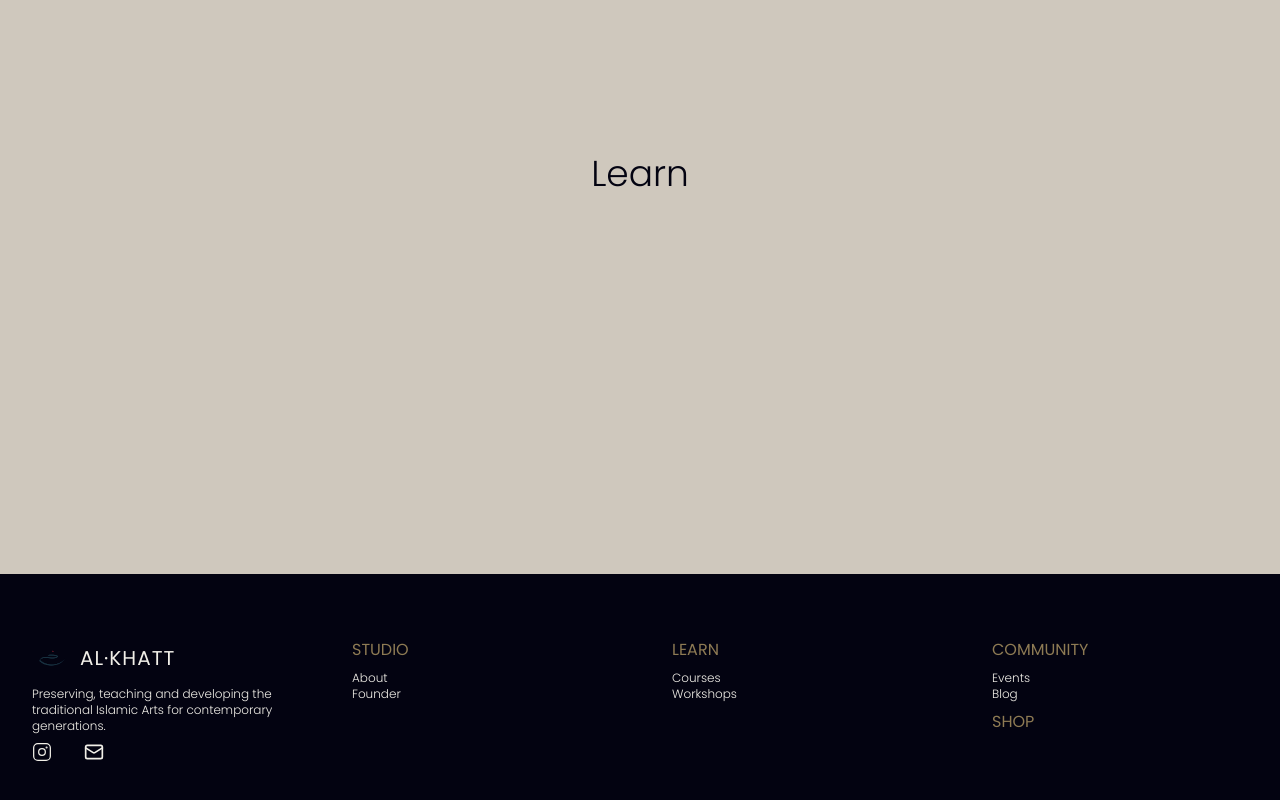
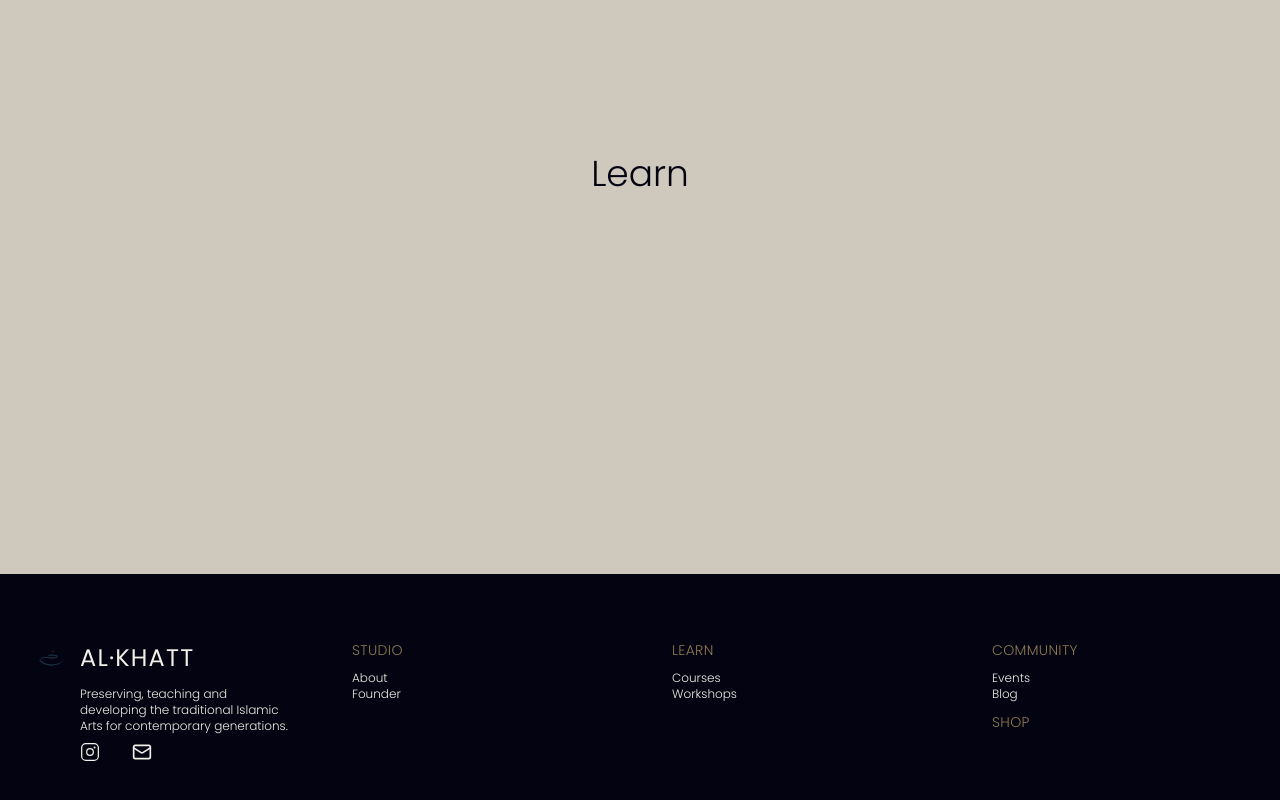
Before and after one commit to tatarynova/alkhatt-studio, a Next.js app: page /learn in a window 1280 px wide. Shown: the part 226-1026 px from the top of the page. Built offline with nearby package versions, Linux system fonts and the light colour scheme.

Commit message:
Modify design of footer links

```diff
--- a/app/components/layout/Footer.tsx
+++ b/app/components/layout/Footer.tsx
@@ -3,6 +3,7 @@ import Link from "next/link";
 import IconButton from "../ui/IconButton";
 import { Mail } from 'lucide-react';
 import InstagramIcon from "../ui/InstagramIcon";
+import NavLink from "../ui/NavLink";
 
 export default function Footer() {
     return (
@@ -11,18 +12,22 @@ export default function Footer() {
                 <div className="grid grid-cols-2 md:grid md:grid-cols-4 md:gap-16 items-start">
                     {/* column 1: Branding */}
                     <div>
-                        <Logo></Logo>
+                        <Logo size="large"></Logo>
                         {/* input tagline */}
-                        <p className="text-xs font-light py-2">Preserving, teaching and developing the traditional Islamic Arts for contemporary generations.</p>
-                        {/* social media */}
-                        <div className="flex items-center gap-8">
-                            <IconButton href="#"><InstagramIcon></InstagramIcon></IconButton>
-                            <IconButton href="#"><Mail size={20} /></IconButton>
+                        <div className="pl-12">
+                            <p className="text-xs font-light py-2">Preserving, teaching and developing the traditional Islamic Arts for contemporary generations.</p>
+                            {/* social media */}
+                            <div className="flex items-center gap-8">
+                                <IconButton href="#"><InstagramIcon></InstagramIcon></IconButton>
+                                <IconButton href="#"><Mail size={20} /></IconButton>
+                            </div>
                         </div>
                     </div>
                     {/* column 2: studio section */}
                     <div>
-                        <h4 className="text-accent-gold uppercase"><Link href="/studio">Studio</Link></h4>
+                        <h4 className="uppercase">
+                            <NavLink color="accent" href="/studio">Studio</NavLink>
+                        </h4>
                         <ul className="text-xs font-light py-2">
                             <li><Link href="/about">About</Link></li>
                             <li><Link href="/founder">Founder</Link></li>
@@ -30,7 +35,9 @@ export default function Footer() {
                     </div>
                     {/* Column 3: Learn */}
                     <div>
-                        <h4 className="text-accent-gold uppercase"><Link href="/learn">Learn</Link></h4>
+                        <h4 className="text-accent-gold uppercase">
+                            <NavLink color="accent" href="/learn">Learn</NavLink>
+                        </h4>
                         <ul className="text-xs font-light py-2">
                             <li><Link href="/courses">Courses</Link></li>
                             <li><Link href="/workshops">Workshops</Link></li>
@@ -38,12 +45,16 @@ export default function Footer() {
                     </div>
                     {/* Column 4: Community and Shop */}
                     <div>
-                        <h4 className="text-accent-gold uppercase"><Link href="/community">Community</Link></h4>
+                        <h4 className="text-accent-gold uppercase">
+                            <NavLink color="accent" href="/community">Community</NavLink>
+                        </h4>
                         <ul className="text-xs font-light py-2">
                             <li><Link href="/event">Events</Link></li>
                             <li><Link href="/blog">Blog</Link></li>
                         </ul>
-                        <h4 className="text-accent-gold uppercase"><Link href="/shop">Shop</Link></h4>
+                        <h4 className="text-accent-gold uppercase">
+                            <NavLink color="accent" href="/shop" >Shop</NavLink>
+                        </h4>
                     </div>
                 </div>
             </nav>
--- a/app/components/layout/Header.tsx
+++ b/app/components/layout/Header.tsx
@@ -9,6 +9,10 @@ export default function Header() {
     return (
         <header className='fixed top-0 left-0 right-0 z-50 backdrop-blur-sm border-teal/10 text-primary-light'>
             <nav className='max-w-7xl mx-auto px-8 py-5 flex justify-between items-center'>
+                {/* <div className='flex items-center'>
+                    <img width={40} src="/images/logo.png" alt="logo" />
+                    <Logo></Logo>
+                </div> */}
                 <Logo></Logo>
                 <div className='flex gap-12'>
                     <NavLink href='/studio'>Studio</NavLink>
--- a/app/components/ui/Button.tsx
+++ b/app/components/ui/Button.tsx
@@ -16,8 +16,5 @@ export default function Button({ variant, href, children }: {variant: "primary"
         <Link href={href} className={fullClassName}>
             {children}
         </Link>
-        // <a href={href} className={fullClassName}>
-        //     {children}
-        // </a>
     );
 }
--- a/app/components/ui/Logo.tsx
+++ b/app/components/ui/Logo.tsx
@@ -1,12 +1,10 @@
-export default function Logo() {
+export default function Logo({ size = "default"}: { size?: "default" | "large"}) {
     return (
-        // change color to light later
-        // add rhumb instead of dot later
         <div>
             <a href="/">
                 <div className="flex items-center gap-2">
                     <img width={40} src="/images/logo.png" alt="logo" />
-                    <span className="text-xl text-primary-light tracking-wider uppercase" >al·khatt</span>
+                    <span className={`text-primary-light tracking-wider uppercase ${size === "large" ? "text-2xl" : "text-xl" }  ` }>al·khatt</span>
                 </div>
             </a>
         </div>
--- a/app/components/ui/NavLink.tsx
+++ b/app/components/ui/NavLink.tsx
@@ -1,15 +1,10 @@
 import Link from "next/link";
 
-export default function NavLink({ href, children }: {href:string; children: React.ReactNode}) {
+export default function NavLink({ color = "default", href, children }: { color?: "default" | "accent"; href:string; children: React.ReactNode}) {
     return (
-        <Link href={href} className="relative font-light group text-sm tracking-wide text-light text-primary-light">
+        <Link href={href} className={`relative font-light group text-sm tracking-wide text-light ${color === "accent" ? "text-accent-gold" : "text-primary-light" } ` }>
             {children}
-            <span className="absolute bottom-[-2px] left-1/2 -translate-x-1/2 w-0 h-[1px] bg-primary-light group-hover:w-full transition-all duration-400 ease-out"></span>
+            <span className={`absolute bottom-[-2px] left-1/2 -translate-x-1/2 w-0 h-[1px] group-hover:w-full transition-all duration-400 ease-out ${color === "accent" ? "bg-accent-gold" : "bg-primary-light" } ` }></span>
         </Link>
-
-        // <a href={href} className="relative font-light group text-sm tracking-wide text-light text-primary-light">
-        //     {children}
-        //     <span className="absolute bottom-[-2px] left-1/2 -translate-x-1/2 w-0 h-[1px] bg-primary-light group-hover:w-full transition-all duration-400 ease-out"></span>
-        // </a>
     );
 }
```
